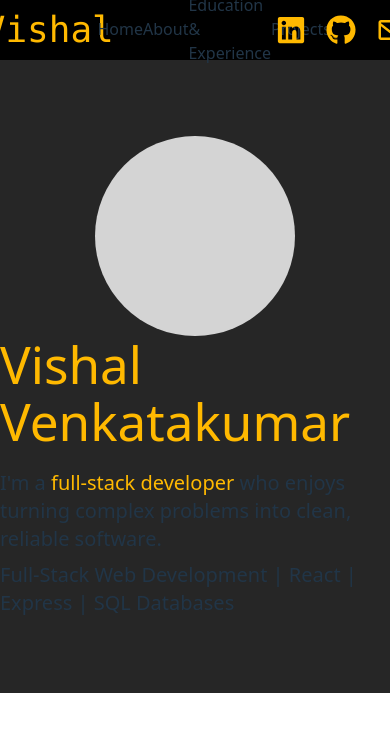
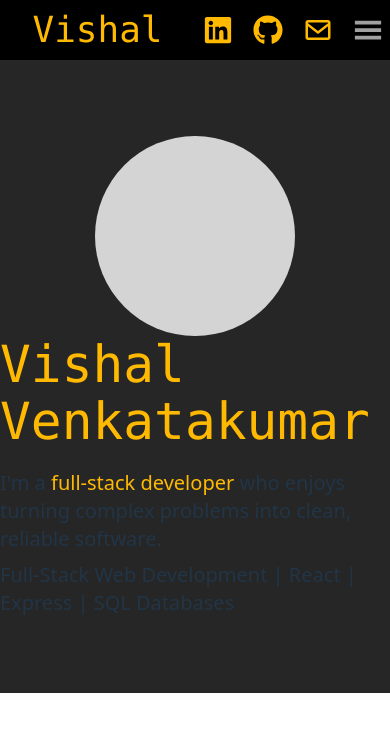
Before and after one commit to vishykum/vishal-venkatakumar-portfolio, a React (Vite) app: page / in a window 390 px wide. Shown: the top 732 px of the page. Built offline with nearby package versions, Linux system fonts and the light colour scheme.

Commit message:
Refactored navbar to be mobile friendly

```diff
--- a/src/components/Home.tsx
+++ b/src/components/Home.tsx
@@ -4,7 +4,7 @@ function Home() {
     return (
         <div className="bg-neutral-800 h-3/4 w-full flex flex-col justify-center items-center">
             <div className="h-50 w-50 rounded-full bg-neutral-300"></div>
-            <h1 className="text-primary">Vishal Venkatakumar</h1>
+            <h1 className="text-primary font-mono">Vishal Venkatakumar</h1>
             <div className="mt-5 text-xl flex flex-col items-center justify-center">
                 <p>I'm a <span className="text-primary">full-stack developer</span> who enjoys turning complex problems into clean, reliable software.</p>
             </div>
--- a/src/components/Navbar.tsx
+++ b/src/components/Navbar.tsx
@@ -1,17 +1,71 @@
 //Navbar component
 
+import { useRef, useState } from "react";
 import { BiEnvelope } from "react-icons/bi";
 import { FaGithub, FaLinkedin } from "react-icons/fa";
+import { GiHamburgerMenu } from "react-icons/gi";
+import useClickOutside from "../helpers/useClickOutside";
 
 
 function Navbar() {
+
+    const [hamburgerClicked, setHamburgerClicked] = useState(false);
+    const navRef = useRef<HTMLElement | null>(null);
+
+    //(For mobile only) Contract drop down menu if user clicks outside component
+    useClickOutside(navRef, () => setHamburgerClicked(false));
+
     return (
-        <nav id="navbar" className="w-full h-15 bg-black top-0 sticky">
-            <div className="flex flex-row items-center justify-start h-full w-full">
-                <div id="logo-nav-div" className="h-full w-1/4 flex justify-center items-center">
+        <>
+            <nav ref={navRef} id="navbar" className="w-full h-15 bg-black top-0 sticky">
+                {/* Mobile Layout */}
+                <div className="flex md:hidden flex-row items-center justify-around h-full w-full">
+                    <div id="logo-nav-div-mobile" className="h-full w-1/4 flex justify-center items-center">
                         <h2 className="text-4xl text-primary font-mono">Vishal</h2>
                     </div>
-                <div id="page-links-nav-div" className="h-full w-1/2 flex justify-center items-center">
+                    <div id="links-nav-div-mobile" className="h-full w-1/4 flex justify-center items-center">
+                        <ul className="flex justify-center items-center h-full w-full">
+                            <a href="https://www.linkedin.com/in/vishal-venkatakumar-267892257" target="_blank">
+                                <li className="mr-1 p-2 hover:rounded-3xl hover:bg-primary/30 text-primary  hover:text-white">
+                                    <FaLinkedin title="LinkedIn Profile" size={30}/>
+                                </li>
+                            </a>
+                            <a href="https://github.com/vishykum" target="_blank">
+                                <li className="mr-1 p-2 hover:rounded-3xl hover:bg-primary/30 text-primary  hover:text-white">
+                                    <FaGithub  title="GitHub Portfolio" size={30}/>
+                                </li>
+                            </a>
+                            <a href="mailto:vishykum@ymail.com">
+                                <li className="p-2 hover:rounded-3xl hover:bg-primary/30 text-primary  hover:text-white">
+                                    <BiEnvelope title="Email Address" size={30}/>
+                                </li>
+                            </a>
+                            <div id="page-links-nav-div-mobile" className={`ml-1 p-2 rounded-full ${hamburgerClicked ? "bg-neutral-400/30 text-primary" : "text-neutral-400"}`}><GiHamburgerMenu onClick={() => setHamburgerClicked(!hamburgerClicked)} title="Expand" size={30}/></div>
+                        </ul>
+                    </div>
+                </div>
+                {/* Mobile Dropdown Menu */}
+                <ul className={`h-50 w-full bg-neutral-900 text-xl text-primary ${hamburgerClicked ? "flex flex-col items-center justify-around" : "hidden"}`}>
+                    <li className="flex flex-col items-center justify-center h-full w-full active:bg-neutral-700/30 active:text-white">
+                        Home
+                    </li>
+                    <li className="flex flex-col items-center justify-center h-full w-full active:bg-neutral-700/30 active:text-white">
+                        About
+                    </li>
+                    <li className="flex flex-col items-center justify-center h-full w-full active:bg-neutral-700/30 active:text-white">
+                        Education & Experience
+                    </li>
+                    <li className="flex flex-col items-center justify-center h-full w-full active:bg-neutral-700/30 active:text-white">
+                        Projects
+                    </li>
+                </ul>
+
+                {/* Laptop/Desktop Layout */}
+                <div className="hidden md:flex flex-row items-center justify-start h-full w-full">
+                    <div id="logo-nav-div-desktop" className="h-full w-1/4 flex justify-center items-center">
+                        <h2 className="text-4xl text-primary font-mono">Vishal</h2>
+                    </div>
+                    <div id="page-links-nav-div-desktop" className="h-full w-1/2 flex justify-center items-center">
                         <ul className="flex justify-around items-center h-full w-full">
                             <li className="group/home flex flex-col items-start justify-start">
                                 <span className="flex-1">Home</span>
@@ -65,7 +119,7 @@ function Navbar() {
                             </li>
                         </ul>
                     </div>
-                <div id="external-links-nav-div" className="h-full w-1/4 flex justify-center items-center">
+                    <div id="external-links-nav-div-desktop" className="h-full w-1/4 flex justify-center items-center">
                         <ul className="flex justify-center items-center h-full w-full">
                             <a href="https://www.linkedin.com/in/vishal-venkatakumar-267892257" target="_blank">
                                 <li className="mr-1 p-2 hover:rounded-3xl hover:bg-primary/30 text-primary  hover:text-white">
@@ -86,6 +140,7 @@ function Navbar() {
                     </div>
                 </div>
             </nav>
+        </>
     );
 }
 
--- /dev/null
+++ b/src/helpers/useClickOutside.tsx
@@ -0,0 +1,26 @@
+//Function to listen to when a user clicks outside ref element
+
+import { useEffect } from "react";
+
+function useClickOutside(
+    ref: React.RefObject<HTMLElement | null>,
+    callback: () => void
+) {
+    useEffect(() => {
+        function handleClick(event: MouseEvent | TouchEvent) {
+            if (ref.current && !ref.current.contains(event.target as Node)) {
+                callback();
+            }
+        }
+
+        document.addEventListener("mousedown", handleClick);
+        document.addEventListener("touchstart", handleClick);
+
+        return () => {
+            document.removeEventListener("mousedown", handleClick);
+            document.removeEventListener("touchstart", handleClick);
+        };
+    }, [ref, callback]);
+}
+
+export default useClickOutside;
```
Lines whose indentation alone changed are shown as unchanged.
